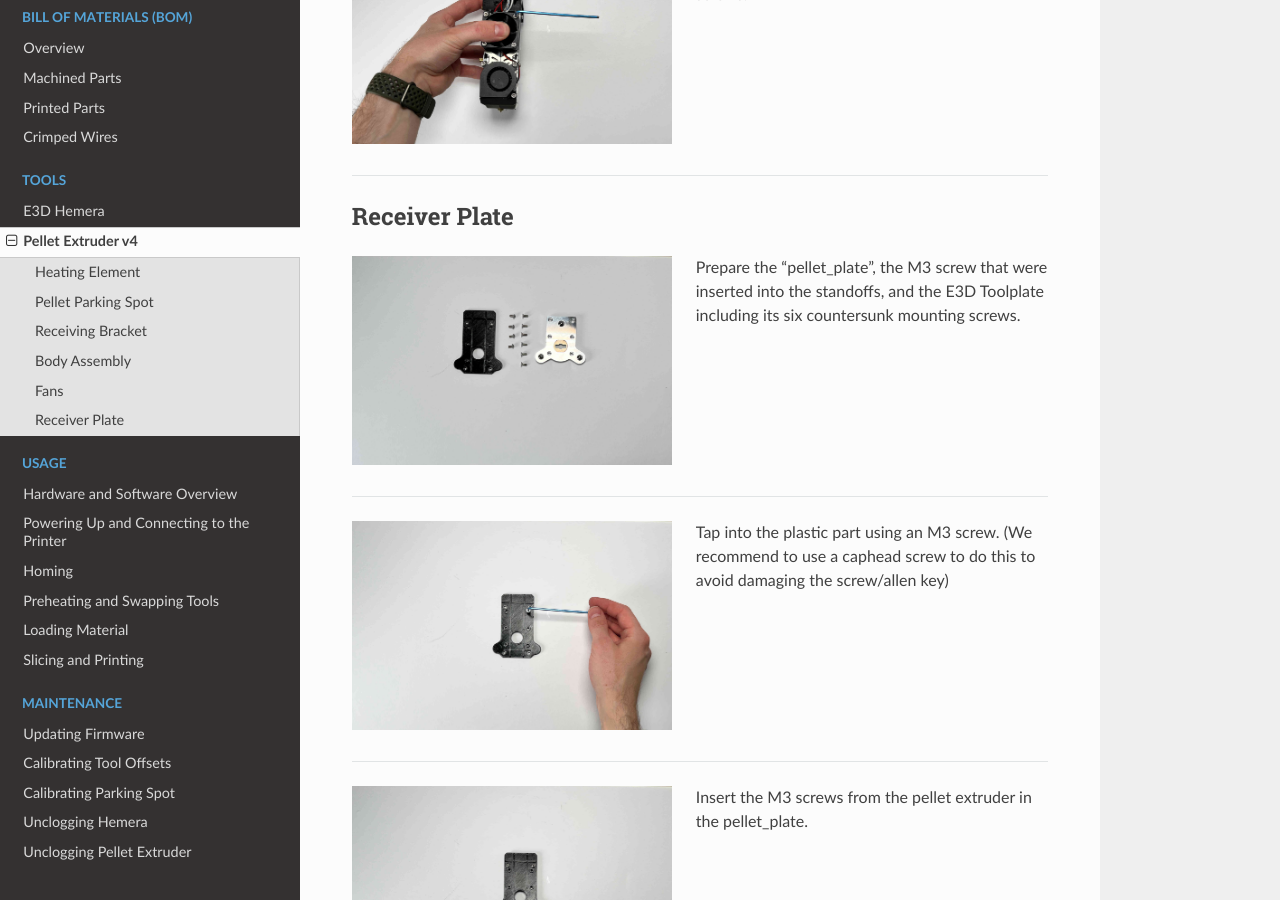
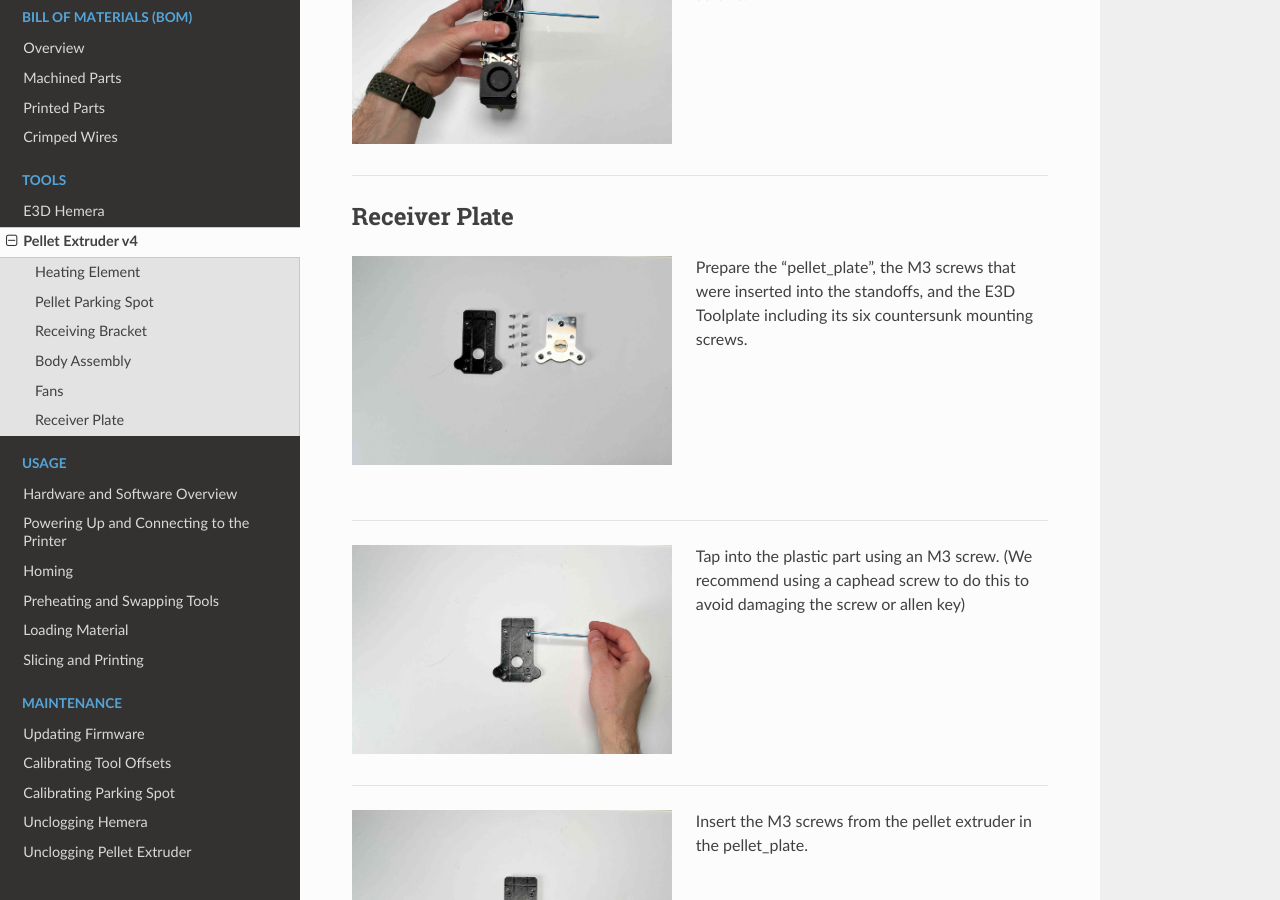
Before and after one commit to srl-ethz/hydra-documentation, a Sphinx documentation site: the page built from docs/source/tools/pellet.rst, in a window 1280 px wide and 900 px high, scrolled down 13585 px. Built offline with Sphinx 7.4.7 and the Read the Docs theme 2.0.0, drawn with Linux system fonts in a browser that asks for light colours; pages that are not in the unit, such as notebooks, are missing from menus; some of the changed text lies outside the part shown.

Commit message:
Update pellet.rst

```diff
--- a/docs/source/tools/pellet.rst
+++ b/docs/source/tools/pellet.rst
@@ -288,7 +288,7 @@
    :alt: Left floating image
    :align: left
 
-| Prepare two M3 locking nuts, two M3x16 screw, one M3x5 screw, and the two parts of the “pellet_receiver”.
+| Prepare two M3 locking nuts, two M3x16 screws, one M3x5 screw, and the two parts of the “pellet_receiver”.
 
 |
 
@@ -834,7 +834,7 @@
    :alt: Left floating image
    :align: left
 
-| Prepare the “pellet_plate”, the M3 screw that were inserted into the standoffs, and the E3D Toolplate including its six countersunk mounting screws.
+| Prepare the “pellet_plate”, the M3 screws that were inserted into the standoffs, and the E3D Toolplate including its six countersunk mounting screws.
 
 |
 
@@ -849,7 +849,7 @@
    :alt: Left floating image
    :align: left
 
-| Tap into the plastic part using an M3 screw. (We recommend to use a caphead screw to do this to avoid damaging the screw/allen key)
+| Tap into the plastic part using an M3 screw. (We recommend using a caphead screw to do this to avoid damaging the screw or allen key)
 
 |
 
```
Also changed, not shown: other parts of docs/source/tools/pellet.rst (+3 -3 lines).
